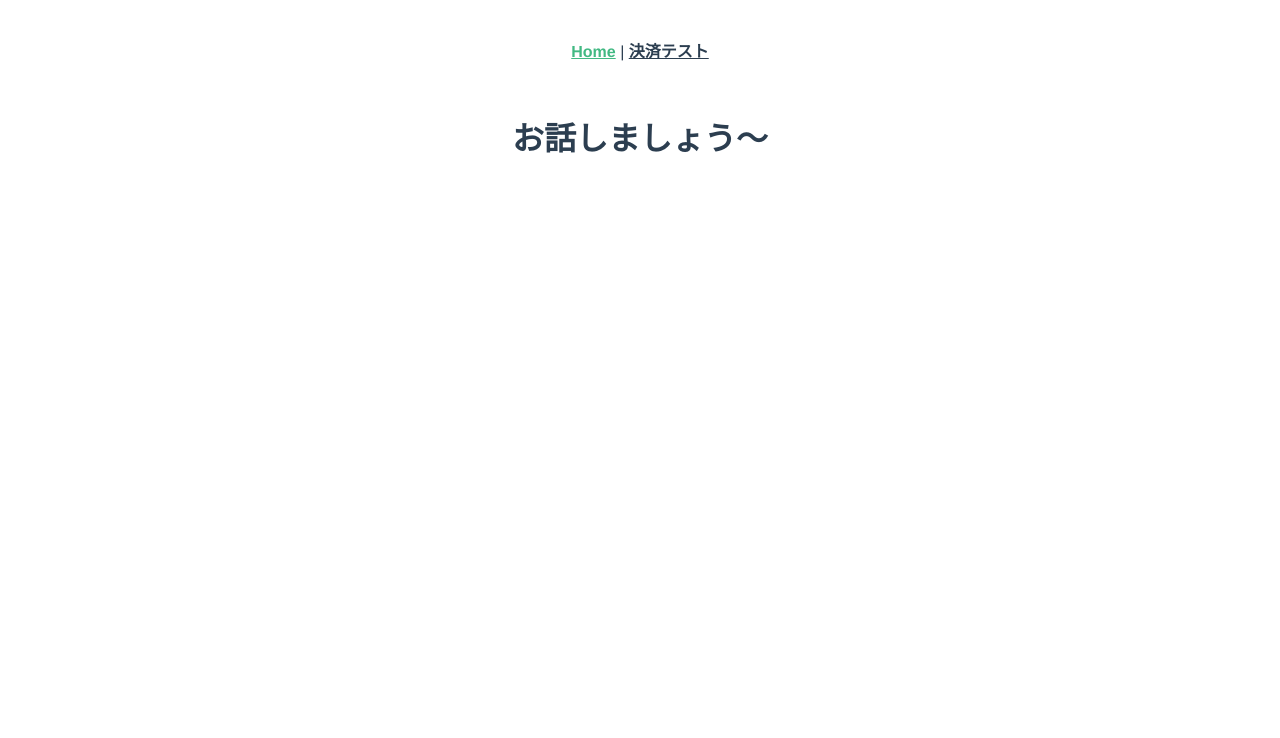
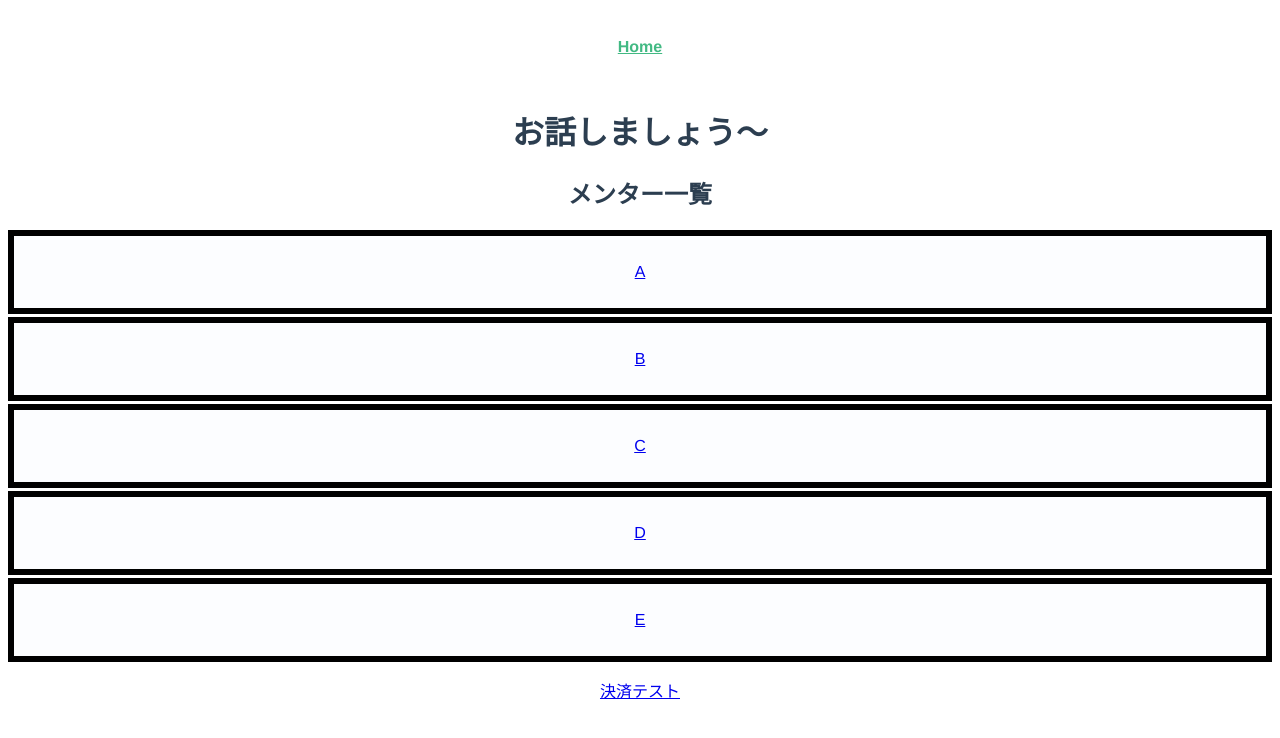
Before and after one commit to BambooTuna/letustalk, a Vue app in the folder front/: page / in a window 1280 px wide. Shown: the top 738 px of the page. Built offline with nearby package versions, Linux system fonts and the light colour scheme.

Commit message:
refactor: 決済テスト用ページ

```diff
--- a/front/package.json
+++ b/front/package.json
@@ -8,13 +8,14 @@
     "lint": "vue-cli-service lint"
   },
   "dependencies": {
+    "axios": "^0.19.2",
     "core-js": "^3.6.4",
     "vue": "^2.6.11",
     "vue-class-component": "^7.2.3",
+    "vue-payjp-checkout": "0.0.1-alpha.4",
     "vue-property-decorator": "^8.4.1",
     "vue-router": "^3.1.6",
-    "vuex": "^3.1.3",
-    "vue-payjp-checkout": "latest"
+    "vuex": "^3.1.3"
   },
   "devDependencies": {
     "@typescript-eslint/eslint-plugin": "^2.26.0",
--- a/front/src/App.vue
+++ b/front/src/App.vue
@@ -1,8 +1,7 @@
 <template>
   <div id="app">
     <div id="nav">
-      <router-link to="/">Home</router-link> |
-      <router-link to="/payment/test">決済テスト</router-link>
+      <router-link to="/">Home</router-link>
     </div>
     <router-view/>
   </div>
--- /dev/null
+++ b/front/src/components/MentorTable.vue
@@ -0,0 +1,40 @@
+<template>
+  <div class="home">
+    <ul>
+      <li v-for="row in items" :key="row.mentorId">
+        <p><router-link :to=" '/mentor/' + row.mentorId + '/calendar'">{{row.name}}</router-link></p>
+      </li>
+    </ul>
+  </div>
+</template>
+
+<script lang="ts">
+import { Vue, Component, Prop } from 'vue-property-decorator'
+import { MentorDetail } from '@/lib/Protocol'
+
+@Component
+export default class MentorTable extends Vue {
+    @Prop()
+    private items!: Array<MentorDetail>
+}
+
+</script>
+
+<style scoped>
+  ul, ol {
+    padding: 0;
+    position: relative;
+  }
+  ul li, ol li {
+    color: #000000;
+    border-left: solid 6px #000000;/*左側の線*/
+    border-right: solid 6px #000000;/*左側の線*/
+    border-bottom: solid 6px #000000;/*左側の線*/
+    border-top: solid 6px #000000;/*左側の線*/
+    background: rgba(241, 248, 255, 0.26);/*背景色*/
+    margin-bottom: 3px;/*下のバーとの余白*/
+    line-height: 1.5;
+    padding: 0.5em;
+    list-style-type: none!important;/*ポチ消す*/
+  }
+</style>
--- a/front/src/lib/PaymentAPI.ts
+++ b/front/src/lib/PaymentAPI.ts
@@ -1,6 +1,34 @@
+import axios, { AxiosError, AxiosResponse } from 'axios'
+import { ErrorResponseJson, InvoiceDetail } from '@/lib/Protocol'
+
 export default class PaymentAPI {
   private endpoint!: string
-  constructor(endpoint = process.env.VUE_APP_SERVER_ENDPOINT) {
+  constructor (endpoint = process.env.VUE_APP_SERVER_ENDPOINT) {
     this.endpoint = endpoint
   }
+
+  getInvoiceDetail (invoiceId: string): Promise<InvoiceDetail> {
+    return axios({
+      url: this.endpoint + '/invoice/' + invoiceId,
+      method: 'get'
+    })
+      .then((res: AxiosResponse) => res.data)
+      // .catch(this.errorHandler)
+  }
+
+  pay (invoiceId: string, token: string): Promise<InvoiceDetail> {
+    return axios({
+      url: this.endpoint + '/pay/' + invoiceId,
+      method: 'post',
+      headers: { 'Content-Type': 'application/json' },
+      data: { token: token }
+    })
+      .then((res: AxiosResponse) => res.data)
+      .catch(this.errorHandler)
+  }
+
+  private errorHandler<T> (e: AxiosError): Promise<T> {
+    const errorResponseJson: ErrorResponseJson = e.response?.data
+    return Promise.reject(new Error(errorResponseJson.message))
+  }
 }
--- /dev/null
+++ b/front/src/lib/Protocol.ts
@@ -0,0 +1,18 @@
+
+export type MentorDetail = {
+  mentorId: string;
+  name: string;
+}
+
+export type InvoiceDetail = {
+  invoiceId: string;
+  amount: number;
+  paid: boolean;
+}
+
+export type PaymentState = 'unpaid' | 'complete' | 'error'
+
+
+export type ErrorResponseJson = {
+  message: string;
+}
--- a/front/src/router/index.ts
+++ b/front/src/router/index.ts
@@ -10,9 +10,14 @@ const routes: Array<RouteConfig> = [
     component: () => import('@/views/Home.vue')
   },
   {
-    path: '/payment/test',
+    path: '/payment/test/:invoiceId',
     name: 'TestPayment',
     component: () => import('@/views/TestPayment.vue')
+  },
+  {
+    path: '*',
+    name: 'NotFound',
+    component: () => import('@/views/NotFound.vue')
   }
 ]
 
--- a/front/src/views/Home.vue
+++ b/front/src/views/Home.vue
@@ -1,18 +1,50 @@
 <template>
   <div class="home">
     <h1>お話しましょう〜</h1>
+    <h2>メンター一覧</h2>
+    <MentorTable :items="items"></MentorTable>
+    <a href="/payment/test">決済テスト</a>
   </div>
 </template>
 
 <script lang="ts">
 import { Vue, Component } from 'vue-property-decorator'
-import PaymentCheckoutForm from '@/components/PaymentCheckoutForm.vue'
+import MentorTable from '@/components/MentorTable.vue'
+import { MentorDetail } from '@/lib/Protocol'
 
 @Component({
   components: {
-    PaymentCheckoutForm
+    MentorTable
   }
 })
 export default class MyPage extends Vue {
+    private items: Array<MentorDetail> = []
+    created (): void {
+      this.items = [
+        {
+          mentorId: '1',
+          name: 'A'
+        },
+        {
+          mentorId: '2',
+          name: 'B'
+        },
+        {
+          mentorId: '3',
+          name: 'C'
+        },
+        {
+          mentorId: '4',
+          name: 'D'
+        },
+        {
+          mentorId: '5',
+          name: 'E'
+        }
+      ]
+    }
 }
 </script>
+
+<style scoped>
+</style>
--- /dev/null
+++ b/front/src/views/NotFound.vue
@@ -0,0 +1,13 @@
+<template>
+  <div class="notfound">
+    <h1>NotFound</h1>
+  </div>
+</template>
+
+<script lang="ts">
+import { Vue, Component } from 'vue-property-decorator'
+
+@Component
+export default class NotFound extends Vue {
+}
+</script>
--- a/front/src/views/TestPayment.vue
+++ b/front/src/views/TestPayment.vue
@@ -1,12 +1,26 @@
 <template>
   <div class="test-payment">
-    <PaymentCheckoutForm :public-key="paymentPublicKey" @token-created-event="tokenCreatedEvent" @token-failed-event="tokenFailedEvent"></PaymentCheckoutForm>
+    <div v-if="state === 'unpaid'">
+      <div v-if="invoiceDetail !== undefined">
+        <p>支払い金額: {{invoiceDetail.amount}}</p>
+        <PaymentCheckoutForm :public-key="paymentPublicKey" @token-created-event="tokenCreatedEvent" @token-failed-event="tokenFailedEvent"></PaymentCheckoutForm>
+      </div>
+      <div v-if="invoiceDetail === undefined">
+        <p>ロード中</p>
+      </div>
+    </div>
+    <div v-if="state === 'complete'">
+      <p>支払い金額: {{invoiceDetail.amount}}</p>
+      <p>支払い完了</p>
+    </div>
   </div>
 </template>
 
 <script lang="ts">
 import { Vue, Component } from 'vue-property-decorator'
 import PaymentCheckoutForm from '@/components/PaymentCheckoutForm.vue'
+import PaymentAPI from '@/lib/PaymentAPI'
+import { InvoiceDetail, PaymentState } from '@/lib/Protocol'
 
 @Component({
   components: {
@@ -14,10 +28,26 @@ import PaymentCheckoutForm from '@/components/PaymentCheckoutForm.vue'
   }
 })
 export default class TestPayment extends Vue {
-    public paymentPublicKey: string = process.env.VUE_APP_PAYMENT_PUB_KEY
+    private api: PaymentAPI = new PaymentAPI()
+    private paymentPublicKey: string = process.env.VUE_APP_PAYMENT_PUB_KEY
+
+    private invoiceDetail?: InvoiceDetail = {
+      invoiceId: '',
+      amount: 100,
+      paid: false
+    }
+
+    private state: PaymentState = 'unpaid'
+
+    async created () {
+      this.invoiceDetail = await this.api.getInvoiceDetail(this.$route.params.invoiceId)
+    }
 
     tokenCreatedEvent (token: string) {
-      alert(token)
+      this.api
+        .pay(this.$route.params.invoiceId, token)
+        // eslint-disable-next-line no-return-assign
+        .finally(() => this.state = 'complete')
     }
 
     tokenFailedEvent (message: string) {
```
Also changed, not shown: 1 other file (tests, documents, lock files or other folders).
